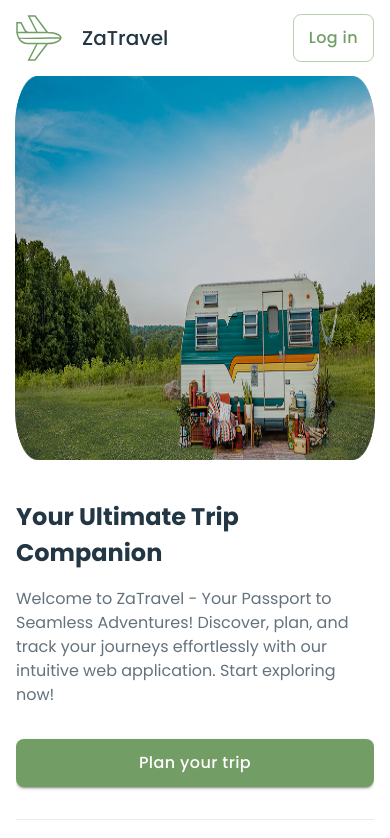
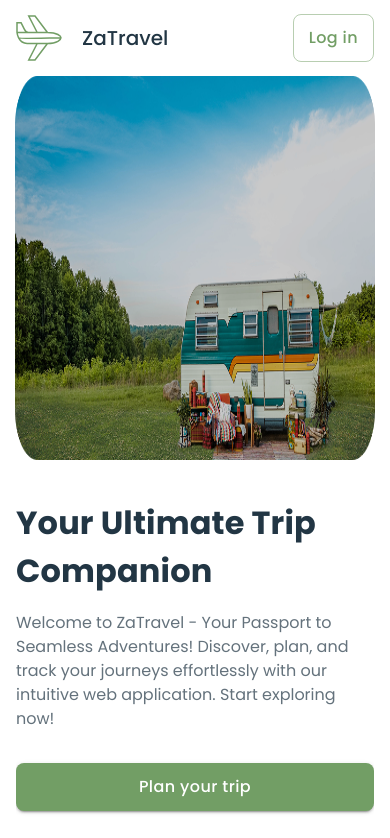
Before and after one commit to Mortharion-tech/za-travel, a React (Vite) app: page / in a window 390 px wide. Shown: the top 838 px of the page. Built offline with nearby package versions, Linux system fonts and the light colour scheme; no server answers.

Commit message:
Update MobileHero.tsx

```diff
--- a/src/features/landing/components/Hero/MobileHero.tsx
+++ b/src/features/landing/components/Hero/MobileHero.tsx
@@ -22,7 +22,13 @@ export default function Hero() {
       >
         <Typography
           variant="h1"
-          sx={{ mt: 4, fontSize: '60px', fontWeight: 700 }}
+          sx={{
+            mt: 4,
+            fontSize: '32px !important',
+            fontWeight: 700,
+            lineHeight: '48px !important',
+            letterSpacing: '0.15px',
+          }}
         >
           Your Ultimate Trip Companion
         </Typography>
```
